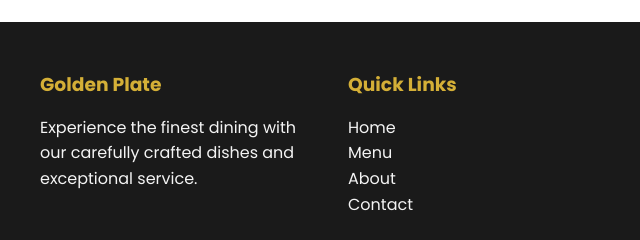
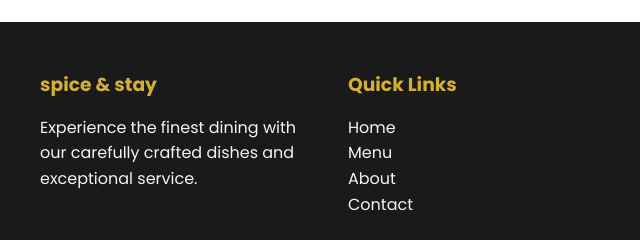
Before and after one commit to mukesh123-ghb/restaurent-menu, a plain HTML site: page index.html in a window 1280 px wide. Shown: the part 3159-3399 px from the top of the page, 0-640 px from the left. Drawn offline with Linux system fonts and the light colour scheme.

Commit message:
Update index.html

```diff
--- a/index.html
+++ b/index.html
@@ -191,7 +191,7 @@
     <footer class="footer">
       <div class="footer-content">
         <div class="footer-section">
-          <h3>Golden Plate</h3>
+          <h3>spice & stay</h3>
           <p>
             Experience the finest dining with our carefully crafted dishes and
             exceptional service.
```
